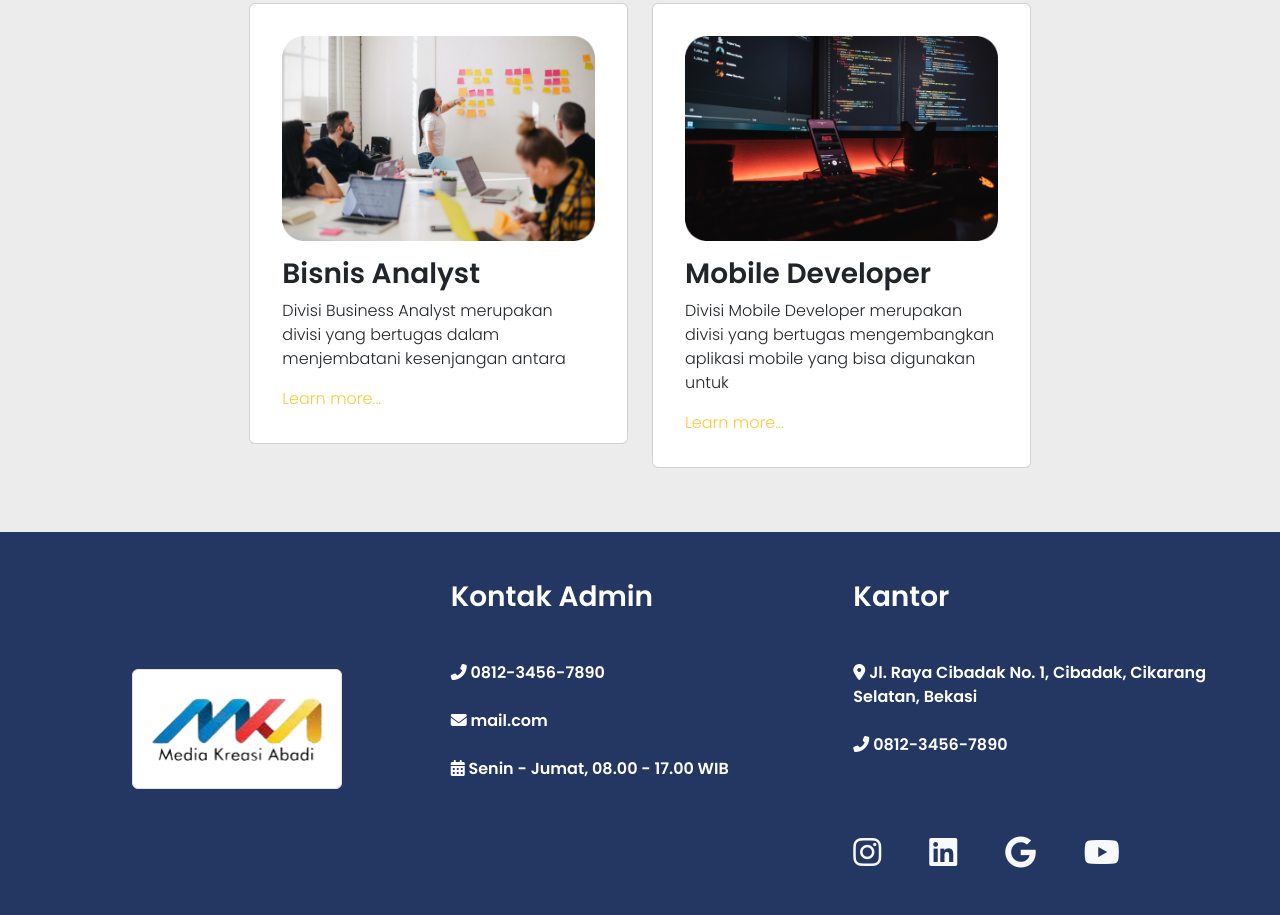
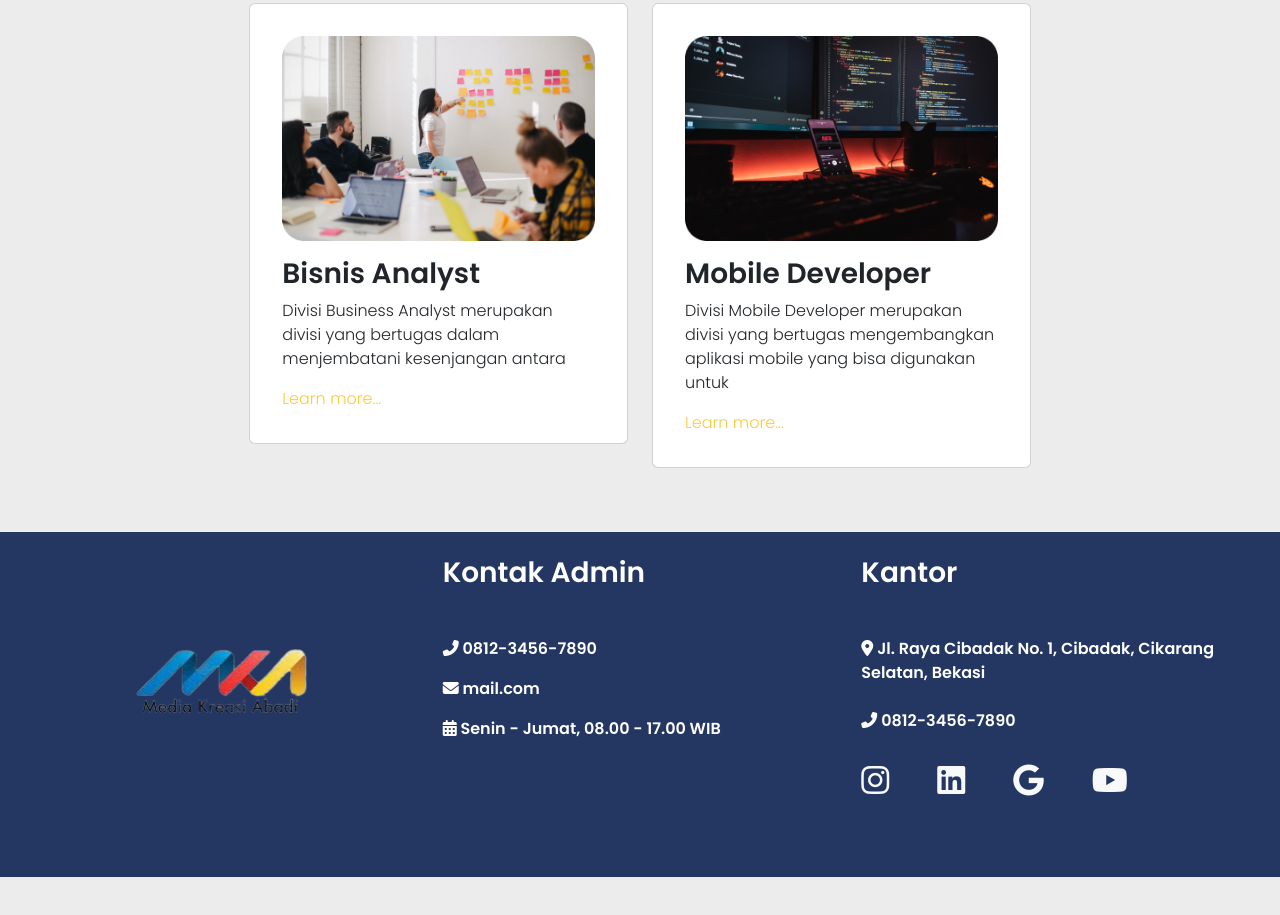
Before and after one commit to sallixie/mka, a plain HTML site: page blog.html in a window 1280 px wide. Shown: the part 1247-2162 px from the top of the page. After the commit the page ends 2124 px from the top, so only its background shows below. Drawn offline with Linux system fonts and the light colour scheme.

Commit message:
branchnya beranda tapi ini perbaiki footer

```diff
--- a/blog.html
+++ b/blog.html
@@ -235,11 +235,11 @@
 
     <!-- FOOTER -->
     <footer class="bg-footer">
-      <div class="container-fluid p-5">
+      <div class="container-fluid p-4">
         <div class="row">
           <div class="col-md-4 col-xs-12 d-flex mb-5">
             <img
-              class="img img-thumbnail m-auto d-block"
+              class="img img-fluid m-auto d-block"
               src="./assets/images/logo-mka.png"
               alt="Layanan MKA"
             />
@@ -247,15 +247,15 @@
           <div class="col-md-4 mb-5">
             <h3 class="mb-5">Kontak Admin</h3>
             <div class="row">
-              <div class="col-md-12 mb-4">
+              <div class="col-md-12 mb-3">
                 <i class="fas fa-phone-alt"></i>
                 <span>0812-3456-7890</span>
               </div>
-              <div class="col-md-12 mb-4">
+              <div class="col-md-12 mb-3">
                 <i class="fas fa-envelope"></i>
                 <span>mail.com</span>
               </div>
-              <div class="col-md-12 mb-4">
+              <div class="col-md-12 mb-3">
                 <i class="fas fa-calendar-alt"></i>
                 <span>Senin - Jumat, 08.00 - 17.00 WIB</span>
               </div>
@@ -276,7 +276,7 @@
                 <span>0812-3456-7890</span>
               </div>
             </div>
-            <div class="row mt-5">
+            <div class="row">
               <div class="d-flex gap-5">
                 <a class="fs-2 text-light" href="#">
                   <i class="fab fa-instagram"></i>
```
Also changed, not shown: index.html (+5 -5 lines), layanan.html (+6 -6 lines), portofolio.html (+6 -6 lines), tentang-kami.html (+6 -6 lines).
